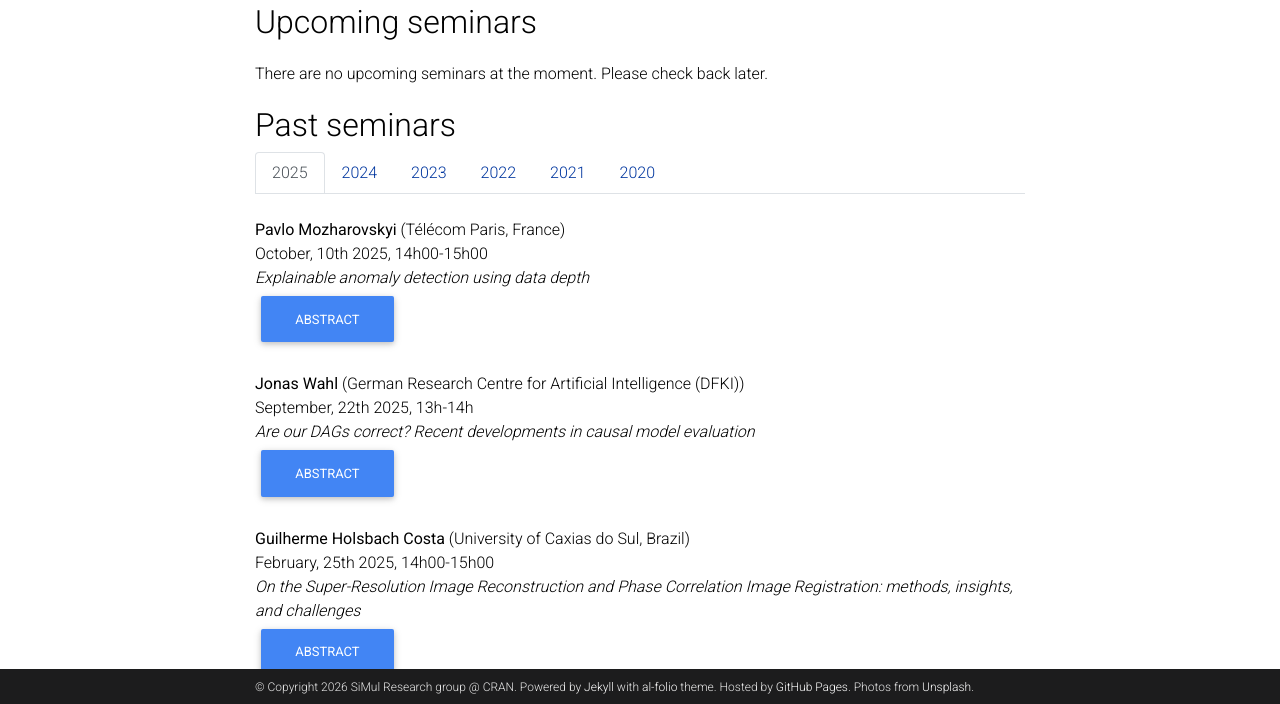
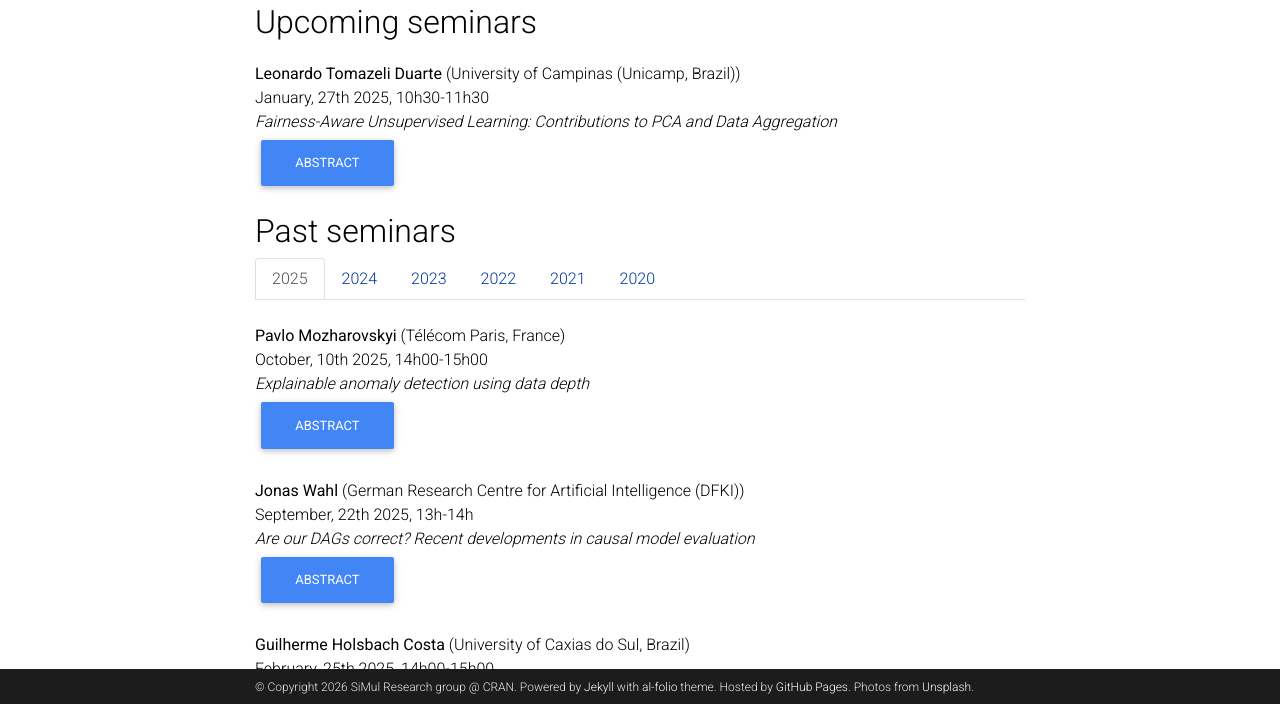
Before and after one commit to cran-simul/cran-simul.github.io, a Jekyll site: the page built from _pages/seminars.md, in a window 1280 px wide and 900 px high, scrolled down 555 px, cut to the strip 196-900 px from the top of the window. Built offline with Jekyll 4.4.1, drawn with Linux system fonts in a browser that asks for light colours; comment, search, counter and statistics services are not loaded; a style sheet for code colours, icons or effects is not loaded; some of the changed lines change nothing that is shown.

Commit message:
Add seminar Duarte

```diff
--- a/_data/seminarlist.yml
+++ b/_data/seminarlist.yml
@@ -6,6 +6,14 @@
 #
 #   In this talk we will cover the automatic learning reasoning capabilities through large-scale training of deep neural networks from data, and we target different situations, like robotics and embodied computer vision (robot navigation to solve visual tasks) as well as vision and language reasoning (visual question answering). We explore this problem in a holistic way and study it from various angles of attack: what are the tasks which lead to emergence of reasoning? How can we evaluate agents and measure reasoning vs. bias exploitation? How can we x-ray neural models and visualize their internal behavior? What are the bottlenecks in learning reasoning? Can we structure neural networks with inductive bias to improve the emergence of reasoning, by including prior knowledge on geometry, physics, or semantics?"
 #   active: 1
+
+-  speaker: Leonardo Tomazeli Duarte
+   institution: University of Campinas (Unicamp, Brazil)
+   date: January, 27th 2025, 10h30-11h30
+   title: "Fairness-Aware Unsupervised Learning: Contributions to PCA and Data Aggregation"
+   abstract: "In this talk, we address fairness issues in unsupervised learning and data aggregation. First, we show that classical principal component analysis (PCA) may induce disparities in reconstruction errors across sensitive groups, leading to biased representations. A simple fairness-aware PCA approach is presented, based on a one-dimensional search that exploits the closed-form solution of PCA, significantly reducing group disparities with minimal loss in overall performance. Second, we discuss fairness in multicriteria decision analysis, introducing a framework for adjusting aggregation operators to produce fairer rankings. The approach relies on optimizing a fairness metric for both additive weighting and Choquet integral models, and its effectiveness is demonstrated on synthetic and real datasets."
+   active: 1
+   year: 2026
 
 -  speaker: Pavlo Mozharovskyi
    institution: Télécom Paris, France
```
